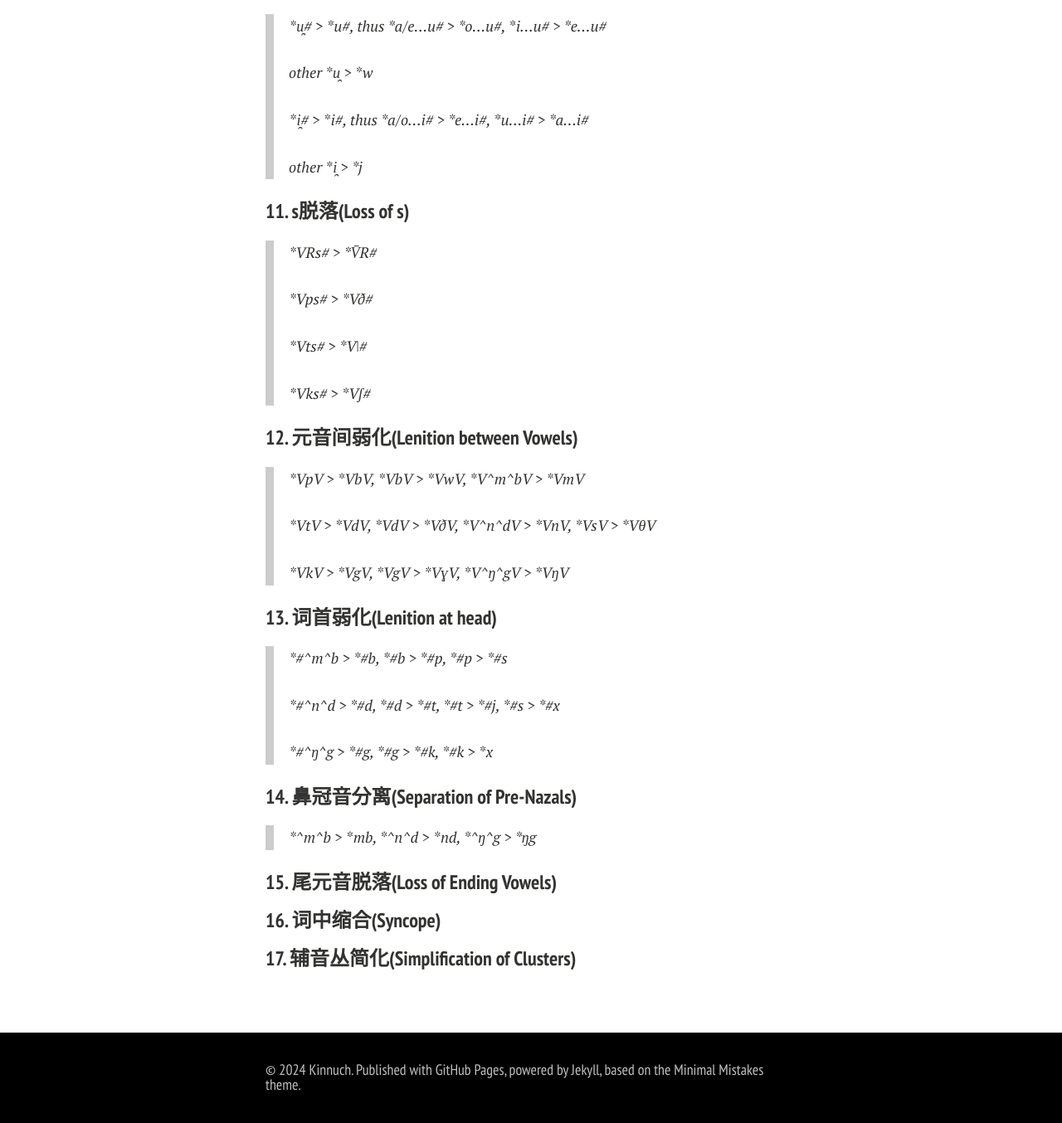
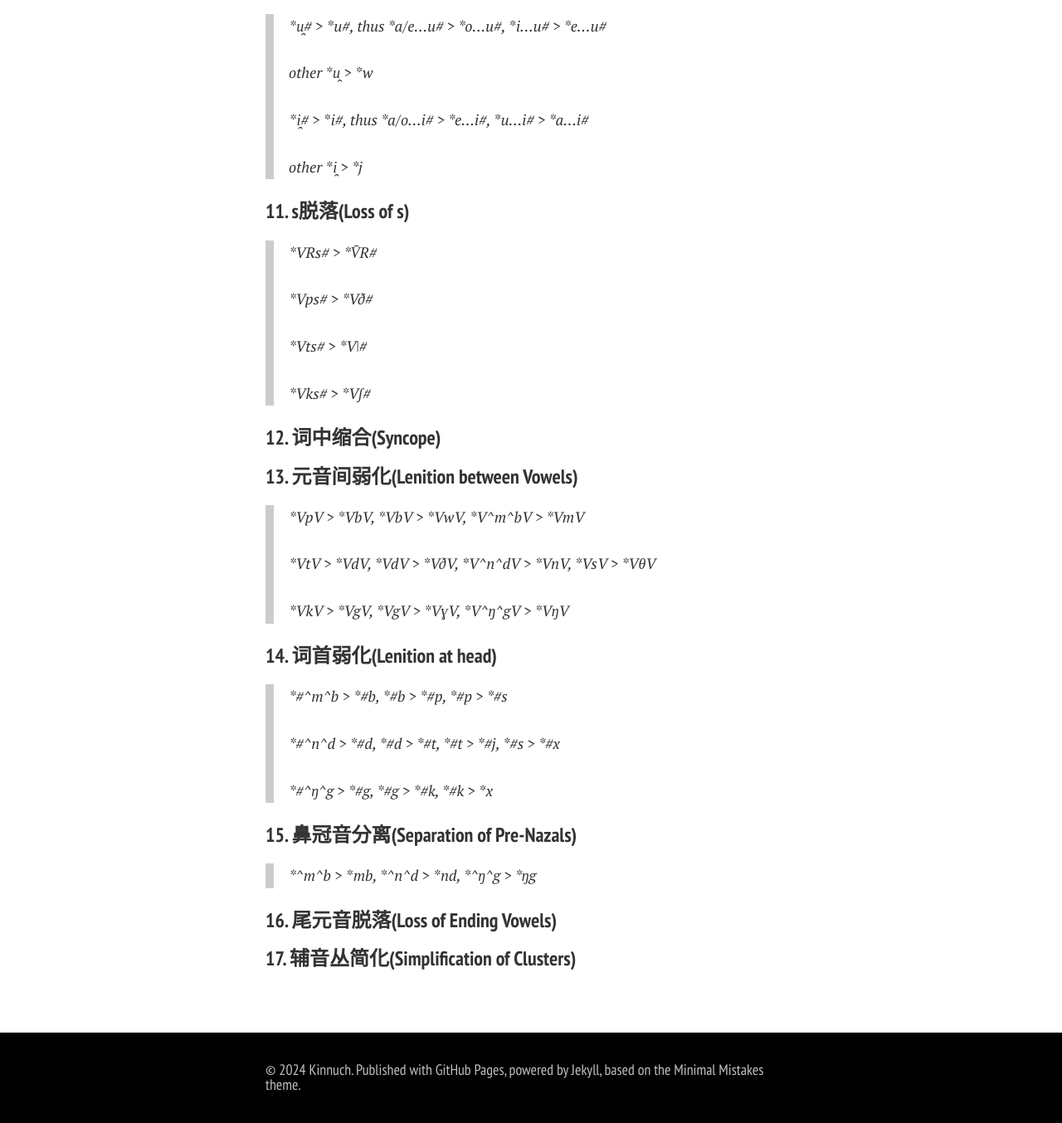
Before and after one commit to Kinnuch/kinnuch.github.io, a Jekyll site: the page built from file/Proto-Shikṛin.md, in a window 1280 px wide and 1400 px high, scrolled down 6585 px. Shown: the top 1354 px of the window at 83% size. Built offline with Jekyll 4.4.1, drawn with Linux system fonts in a browser that asks for light colours; nearby versions of some CDN libraries; our own code applies the rules of GitHub Pages for plain Markdown files; comment, search, counter and statistics services are not loaded; a style sheet for code colours, icons or effects is not loaded; part of the change alters nothing that is shown.

```diff
--- a/file/Proto-Shikṛin.md
+++ b/file/Proto-Shikṛin.md
@@ -236,7 +236,9 @@ Proto-Shikṛin的数系统相对简单，三分为单数，双数，复数，
 >
 > *Vks# > *Vʃ#
 
-#### 12. 元音间弱化(Lenition between Vowels)
+#### 12. 词中缩合(Syncope)
+
+#### 13. 元音间弱化(Lenition between Vowels)
 
 > *VpV > *VbV, *VbV > *VwV, *V^m^bV > *VmV
 >
@@ -244,7 +246,7 @@ Proto-Shikṛin的数系统相对简单，三分为单数，双数，复数，
 >
 > *VkV > *VgV, *VgV > *VɣV, *V^ŋ^gV > *VŋV
 
-#### 13. 词首弱化(Lenition at head)
+#### 14. 词首弱化(Lenition at head)
 
 > *#^m^b > *#b, *#b > *#p, *#p > *#s
 >
@@ -252,12 +254,10 @@ Proto-Shikṛin的数系统相对简单，三分为单数，双数，复数，
 >
 > *#^ŋ^g > *#g, *#g > *#k, *#k > *x
 
-#### 14. 鼻冠音分离(Separation of Pre-Nazals)
+#### 15. 鼻冠音分离(Separation of Pre-Nazals)
 
 > *^m^b > *mb, *^n^d > *nd, *^ŋ^g > *ŋg
 
-#### 15. 尾元音脱落(Loss of Ending Vowels)
-
-#### 16. 词中缩合(Syncope)
+#### 16. 尾元音脱落(Loss of Ending Vowels)
 
 #### 17. 辅音丛简化(Simplification of Clusters)
```
